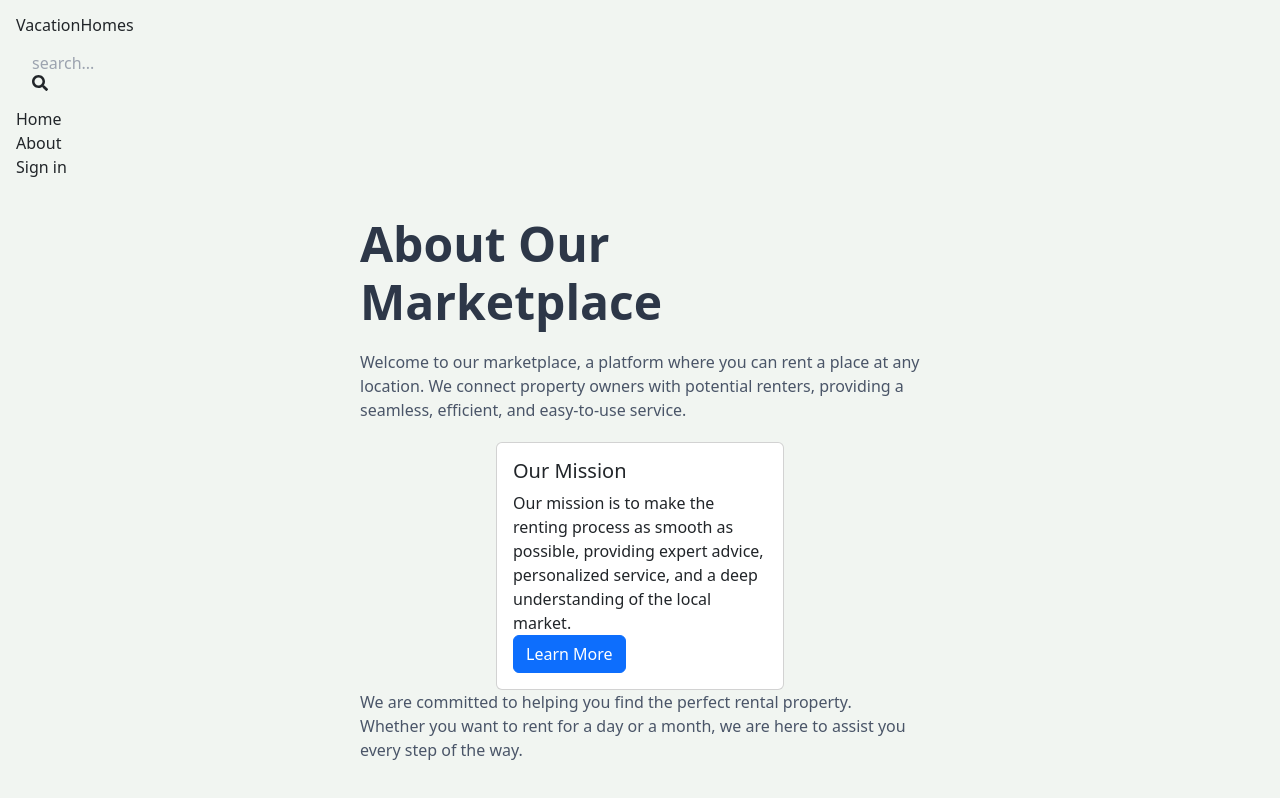
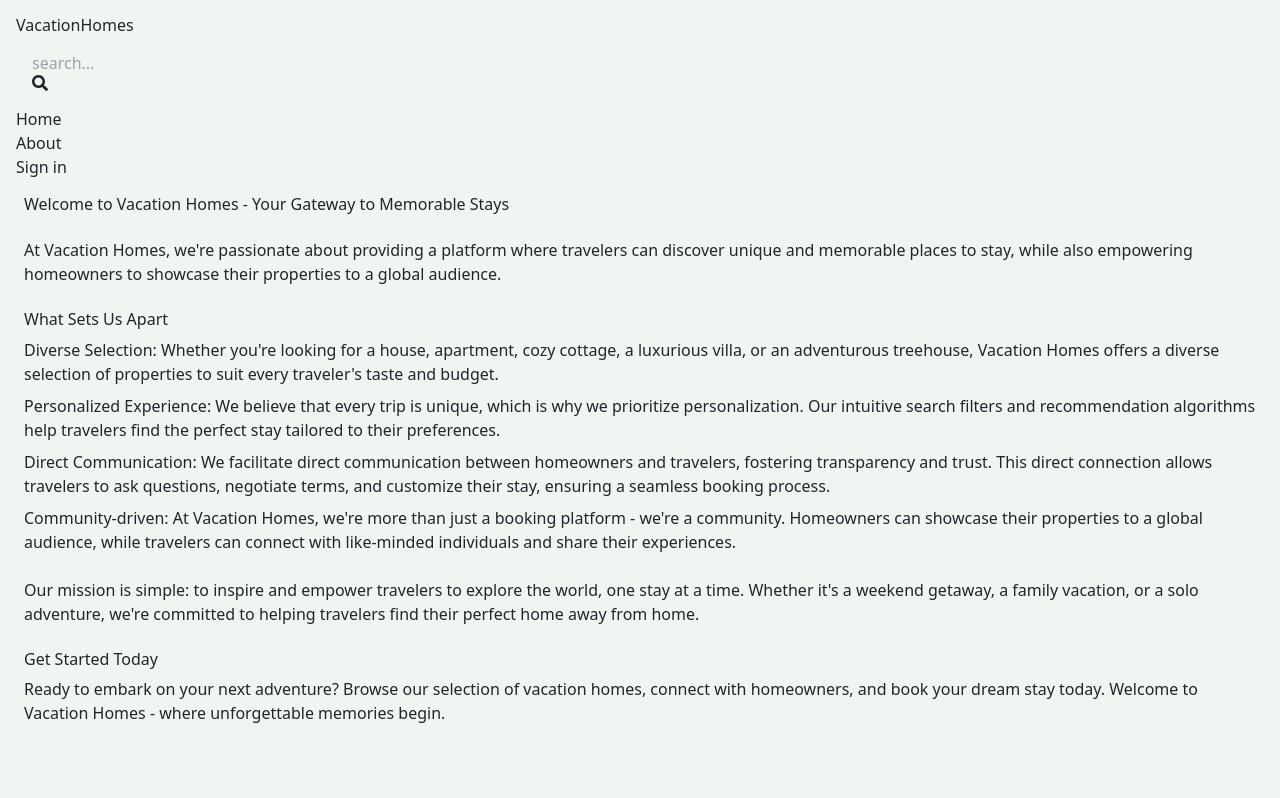
Before and after one commit to rejina99/capstone, a React (Vite) app in the folder client/: page /about in a window 1280 px wide. Shown: the top 798 px of the page. Built offline with nearby package versions, Linux system fonts and the light colour scheme; the HTML template or start-up script is replaced by a standard one.

Commit message:
about page content added

```diff
--- a/client/src/pages/About.jsx
+++ b/client/src/pages/About.jsx
@@ -1,32 +1,29 @@
-import React from 'react'
-import '../Index.css'
-import { Card, Button } from 'react-bootstrap'
-import { motion } from 'framer-motion'
+import React from 'react';
 
-export default function About() {
-    return (
-        <motion.div
-            className='about-container'
-            initial={{ opacity: 0 }}
-            animate={{ opacity: 1 }}
-            transition={{ duration: 1 }}
-        >
-            <h1 className='about-header'>About Our Marketplace</h1>
-            <p className='about-text'>
-                Welcome to our marketplace, a platform where you can rent a place at any location. We connect property owners with potential renters, providing a seamless, efficient, and easy-to-use service.
-            </p>
-            <Card style={{ width: '18rem' }}>
-                <Card.Body>
-                    <Card.Title>Our Mission</Card.Title>
-                    <Card.Text>
-                        Our mission is to make the renting process as smooth as possible, providing expert advice, personalized service, and a deep understanding of the local market.
-                    </Card.Text>
-                    <Button variant="primary">Learn More</Button>
-                </Card.Body>
-            </Card>
-            <p className='about-text'>
-                We are committed to helping you find the perfect rental property. Whether you want to rent for a day or a month, we are here to assist you every step of the way.
-            </p>
-        </motion.div>
-    )
-}
+const About = () => {
+  return (
+    <div className='py-20 px-4 max-w-6xl mx-auto'>
+      <h1 className='text-3xl font-bold mb-4 text-slate-800'>Welcome to Vacation Homes - Your Gateway to Memorable Stays</h1>
+      <p className='mb-4 text-slate-700'>At Vacation Homes, we're passionate about providing a platform where travelers can discover unique and memorable places to stay, while also empowering homeowners to showcase their properties to a global audience.</p>
+
+      <div className="mb-4">
+        <h2 className="text-xl font-bold mb-2 text-slate-800">What Sets Us Apart</h2>
+        <ul className="list-disc pl-6">
+          <li className="mb-2">Diverse Selection: Whether you're looking for a house, apartment, cozy cottage, a luxurious villa, or an adventurous treehouse, Vacation Homes offers a diverse selection of properties to suit every traveler's taste and budget.</li>
+          <li className="mb-2">Personalized Experience: We believe that every trip is unique, which is why we prioritize personalization. Our intuitive search filters and recommendation algorithms help travelers find the perfect stay tailored to their preferences.</li>
+          <li className="mb-2">Direct Communication: We facilitate direct communication between homeowners and travelers, fostering transparency and trust. This direct connection allows travelers to ask questions, negotiate terms, and customize their stay, ensuring a seamless booking process.</li>
+          <li className="mb-2">Community-driven: At Vacation Homes, we're more than just a booking platform - we're a community. Homeowners can showcase their properties to a global audience, while travelers can connect with like-minded individuals and share their experiences.</li>
+        </ul>
+      </div>
+
+      <p className='mb-4 text-slate-700'>Our mission is simple: to inspire and empower travelers to explore the world, one stay at a time. Whether it's a weekend getaway, a family vacation, or a solo adventure, we're committed to helping travelers find their perfect home away from home.</p>
+
+      <div className="mb-4">
+        <h2 className="text-xl font-bold mb-2 text-slate-800">Get Started Today</h2>
+        <p>Ready to embark on your next adventure? Browse our selection of vacation homes, connect with homeowners, and book your dream stay today. Welcome to Vacation Homes - where unforgettable memories begin.</p>
+      </div>
+    </div>
+  );
+};
+
+export default About;
```
